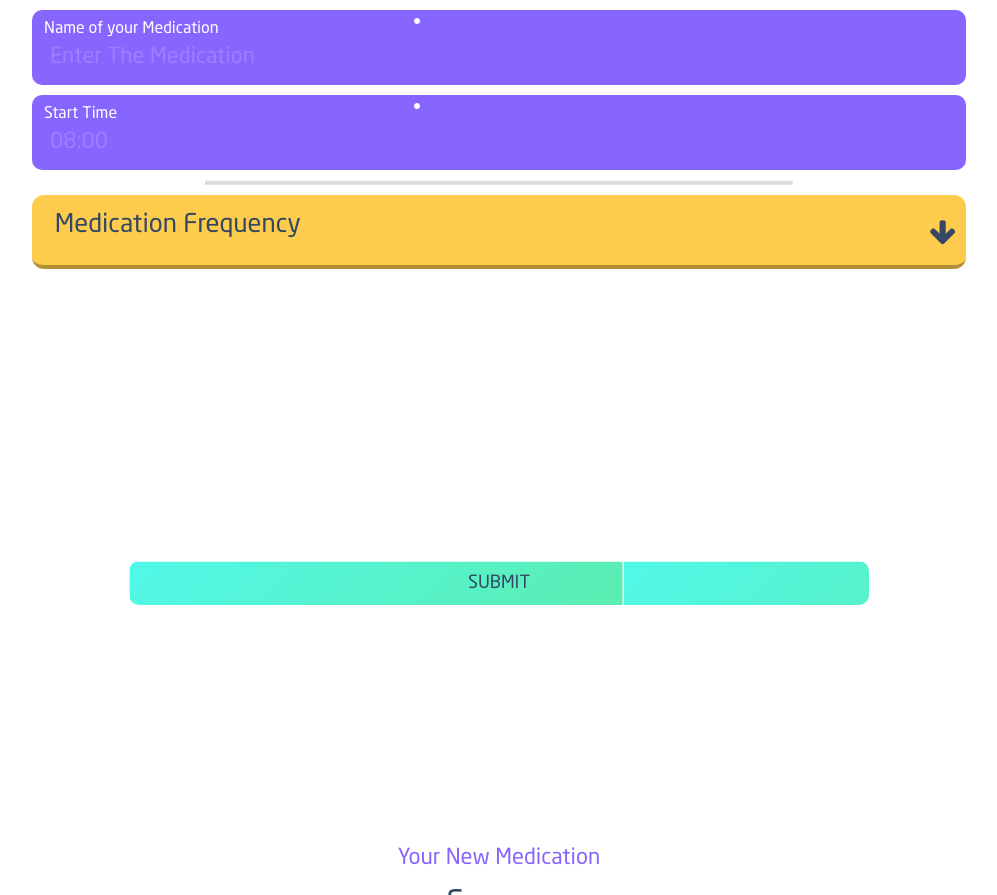
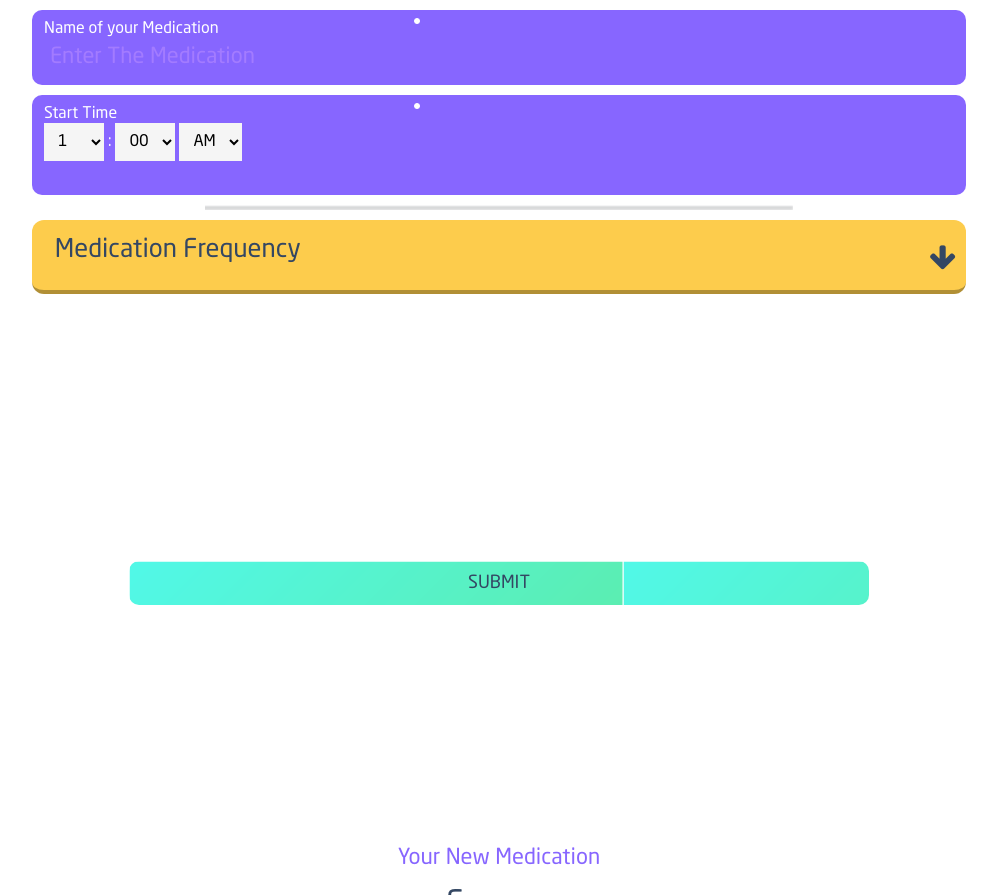
Before and after one commit to heicheong/spestech, a plain HTML site: page index.html in a window 1280 px wide. Shown: the part 1704-2599 px from the top of the page, without its empty margins (141-1138 px from the left). Drawn offline with Linux system fonts and the light colour scheme.

Commit message:
Update index.html

```diff
--- a/index.html
+++ b/index.html
@@ -122,8 +122,94 @@ Control</div></a>
               </div>
 
 			 <div class="item">
-				  <label for="textfield">Start Time</label>
-                  <input type="text" name="StartTime" id="StartTime" value="" placeholder="08:00">
+				  <label for="hour">Start Time</label>
+
+                  <select name="hour" id="hour">
+                    <option value="1" selected="selected">1</option>
+                    <option value="2">2</option>
+                    <option value="3">3</option>
+                    <option value="4">4</option>
+                    <option value="5">5</option>
+                    <option value="6">6</option>
+                    <option value="7">7</option>
+                    <option value="8">8</option>
+                    <option value="9">9</option>
+                    <option value="10">10</option>
+                    <option value="11">11</option>
+                    <option value="12">12</option>
+                  </select>
+
+:
+				 <select name="min" id="min">
+                    <option value="00" selected="selected">00</option>
+                    <option value="01">01</option>
+                    <option value="02">02</option>
+                    <option value="03">03</option>
+                    <option value="04">04</option>
+                    <option value="05">05</option>
+                    <option value="06">06</option>
+                    <option value="07">07</option>
+                    <option value="08">08</option>
+                    <option value="09">09</option>
+                    <option value="10">10</option>
+                    <option value="11">11</option>
+                    <option value="12">12</option>
+                    <option value="13">13</option>
+                    <option value="14">14</option>
+                    <option value="15">15</option>
+                    <option value="16">16</option>
+                    <option value="17">17</option>
+                    <option value="18">18</option>
+                    <option value="19">19</option>
+                    <option value="20">20</option>
+                    <option value="21">21</option>
+                    <option value="22">22</option>
+                    <option value="23">23</option>
+                    <option value="24">24</option>
+                    <option value="25">25</option>
+                    <option value="26">26</option>
+                    <option value="27">27</option>
+                    <option value="28">28</option>
+                    <option value="29">29</option>
+                    <option value="30">30</option>
+                    <option value="31">31</option>
+                    <option value="32">32</option>
+                    <option value="33">33</option>
+                    <option value="34">34</option>
+                    <option value="35">35</option>
+                    <option value="36">36</option>
+                    <option value="37">37</option>
+                    <option value="38">38</option>
+                    <option value="39">39</option>
+                    <option value="40">40</option>
+                    <option value="41">41</option>
+                    <option value="42">42</option>
+                    <option value="43">43</option>
+                    <option value="44">44</option>
+                    <option value="45">45</option>
+                    <option value="46">46</option>
+                    <option value="47">47</option>
+                    <option value="48">48</option>
+                    <option value="49">49</option>
+					<option value="50">50</option>
+                    <option value="51">51</option>
+                    <option value="52">52</option>
+                    <option value="53">53</option>
+                    <option value="54">54</option>
+                    <option value="55">55</option>
+                    <option value="56">56</option>
+                    <option value="57">57</option>
+                    <option value="58">58</option>
+                    <option value="59">59</option>
+                  </select>
+				 <select name="morningafternoon" id="morningafternoon">
+                    <option value="AM" selected="selected">AM</option>
+                   <option value="PM">PM</option>
+					</select>
+
+
+<input type="hidden" name="StartTime" id="StartTime" value="">
+
               </div>
 				<div class="linehr">
 		</div>
```
